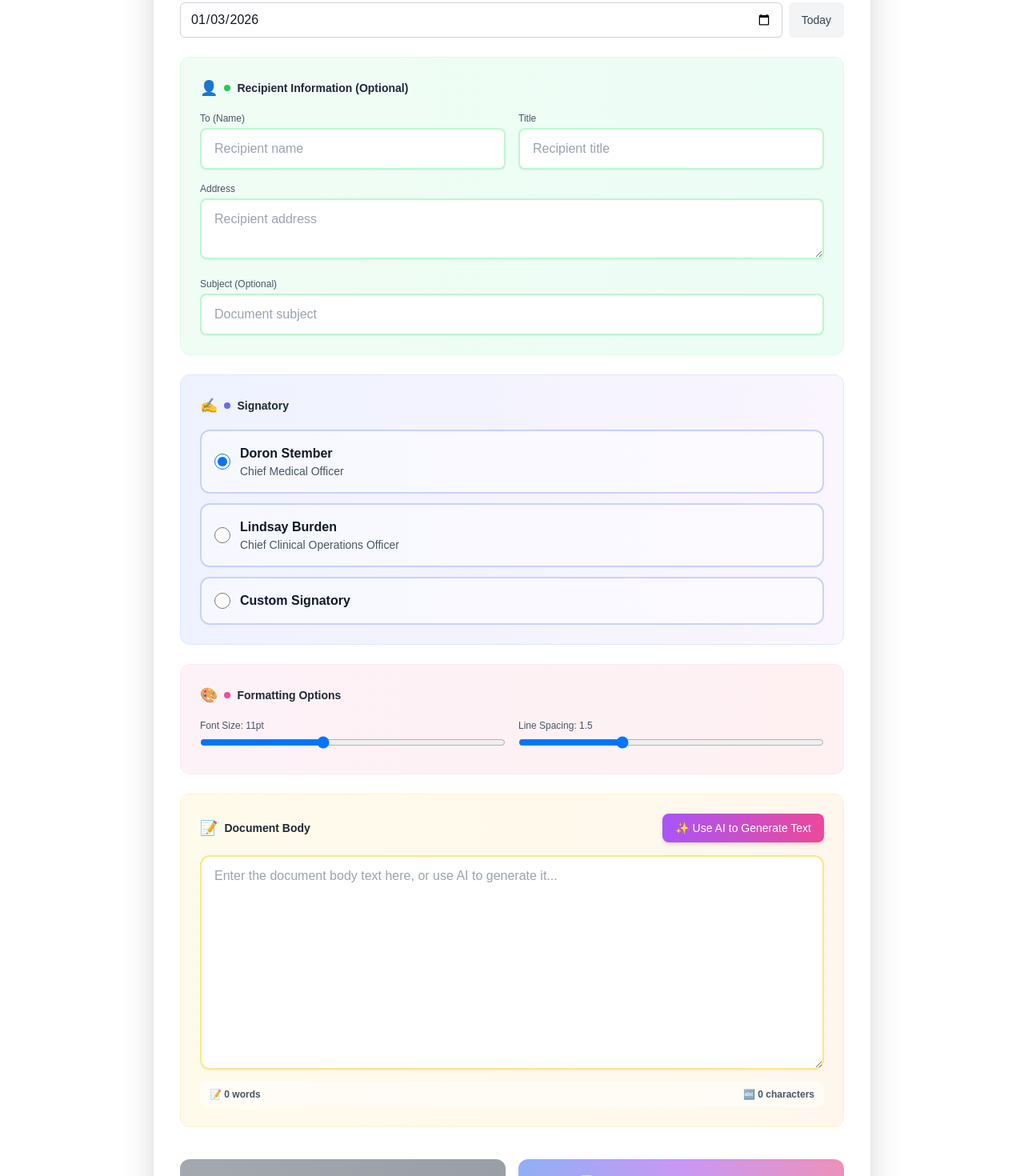
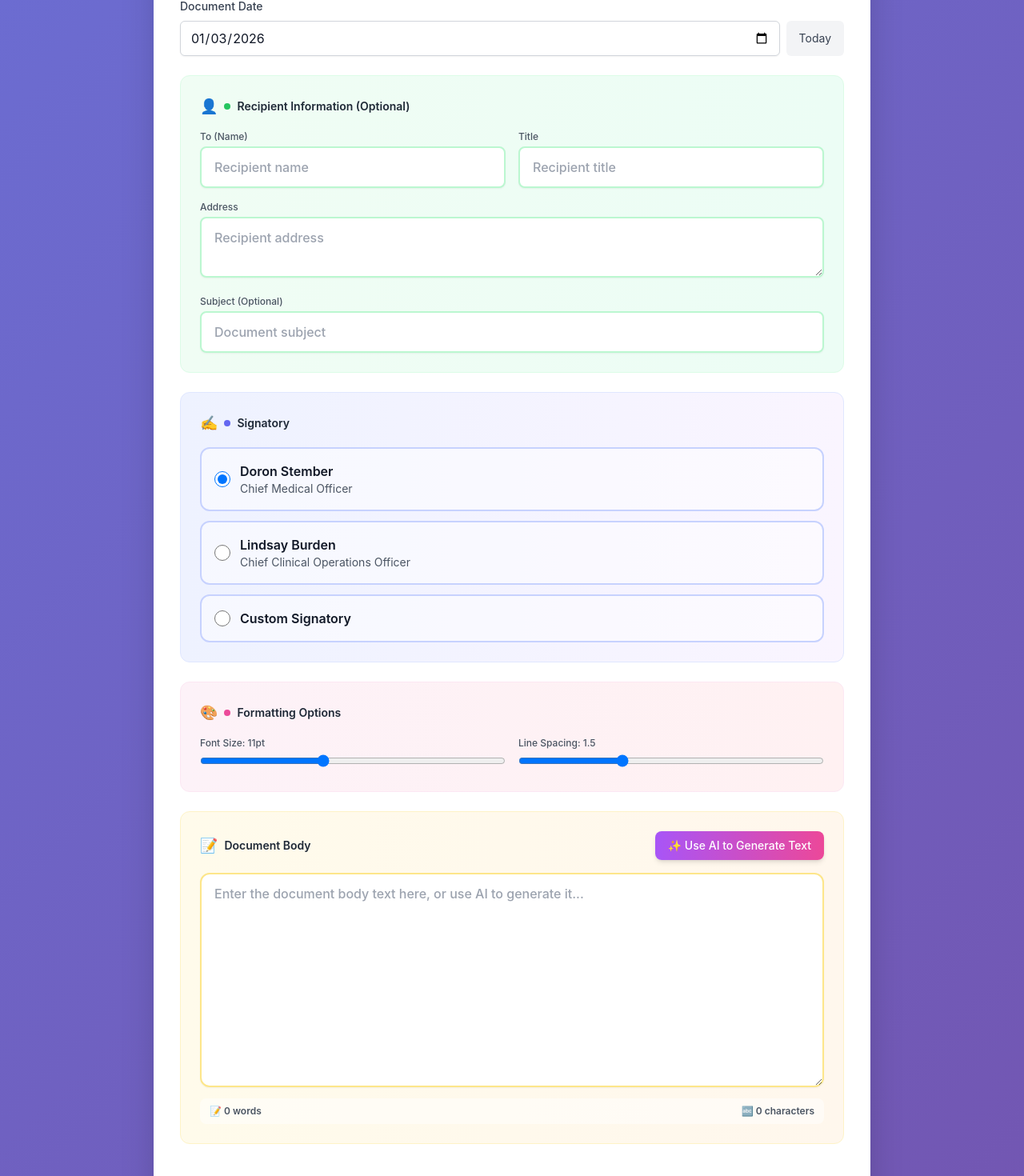
Before and after one commit to draphael123/docusign, a Next.js app: page / in a window 1280 px wide. Shown: the part 387-1857 px from the top of the page at 80% size. Built offline with nearby package versions, Linux system fonts and the light colour scheme.

Commit message:
Add animated gradient background, floating particles, shimmer effects, and enhanced hover animations

```diff
--- a/src/app/globals.css
+++ b/src/app/globals.css
@@ -30,6 +30,90 @@ textarea::placeholder {
 
 body {
   color: var(--foreground);
-  background: var(--background);
-  font-family: Arial, Helvetica, sans-serif;
+  background: linear-gradient(135deg, #667eea 0%, #764ba2 50%, #f093fb 100%);
+  background-size: 400% 400%;
+  animation: gradientShift 15s ease infinite;
+  background-attachment: fixed;
+  font-family: -apple-system, BlinkMacSystemFont, 'Segoe UI', 'Roboto', 'Oxygen', 'Ubuntu', 'Cantarell', 'Fira Sans', 'Droid Sans', 'Helvetica Neue', sans-serif;
+  min-height: 100vh;
+  position: relative;
+  overflow-x: hidden;
 }
+
+/* Animated gradient background */
+@keyframes gradientShift {
+  0% {
+    background-position: 0% 50%;
+  }
+  50% {
+    background-position: 100% 50%;
+  }
+  100% {
+    background-position: 0% 50%;
+  }
+}
+
+/* Floating particles animation */
+@keyframes float {
+  0%, 100% {
+    transform: translateY(0px) rotate(0deg);
+  }
+  50% {
+    transform: translateY(-20px) rotate(180deg);
+  }
+}
+
+/* Smooth transitions */
+* {
+  transition: all 0.2s ease-in-out;
+}
+
+/* Custom scrollbar */
+::-webkit-scrollbar {
+  width: 10px;
+}
+
+::-webkit-scrollbar-track {
+  background: #f1f1f1;
+  border-radius: 10px;
+}
+
+::-webkit-scrollbar-thumb {
+  background: linear-gradient(135deg, #667eea 0%, #764ba2 100%);
+  border-radius: 10px;
+}
+
+::-webkit-scrollbar-thumb:hover {
+  background: linear-gradient(135deg, #764ba2 0%, #667eea 100%);
+}
+
+/* Pulse animation for buttons */
+@keyframes pulse {
+  0%, 100% {
+    opacity: 1;
+  }
+  50% {
+    opacity: 0.8;
+  }
+}
+
+/* Shimmer effect */
+@keyframes shimmer {
+  0% {
+    background-position: -1000px 0;
+  }
+  100% {
+    background-position: 1000px 0;
+  }
+}
+
+.shimmer {
+  background: linear-gradient(
+    90deg,
+    rgba(255, 255, 255, 0) 0%,
+    rgba(255, 255, 255, 0.2) 50%,
+    rgba(255, 255, 255, 0) 100%
+  );
+  background-size: 1000px 100%;
+  animation: shimmer 3s infinite;
+}
--- a/tailwind.config.ts
+++ b/tailwind.config.ts
@@ -12,6 +12,16 @@ const config: Config = {
         background: "var(--background)",
         foreground: "var(--foreground)",
       },
+      animation: {
+        'float': 'float 6s ease-in-out infinite',
+        'pulse-slow': 'pulse 3s cubic-bezier(0.4, 0, 0.6, 1) infinite',
+      },
+      keyframes: {
+        float: {
+          '0%, 100%': { transform: 'translateY(0px) rotate(0deg)' },
+          '50%': { transform: 'translateY(-20px) rotate(180deg)' },
+        },
+      },
     },
   },
   plugins: [],
```
